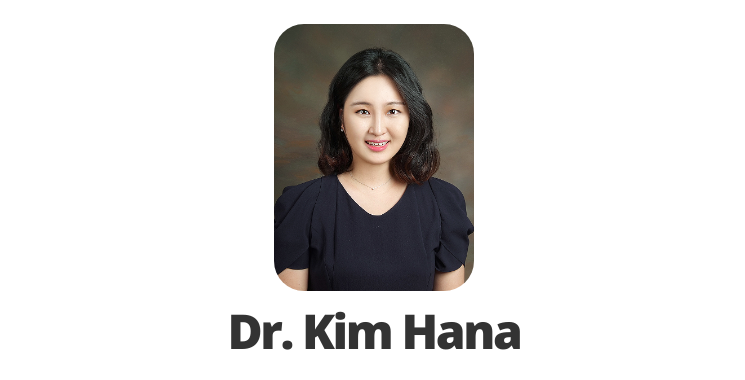
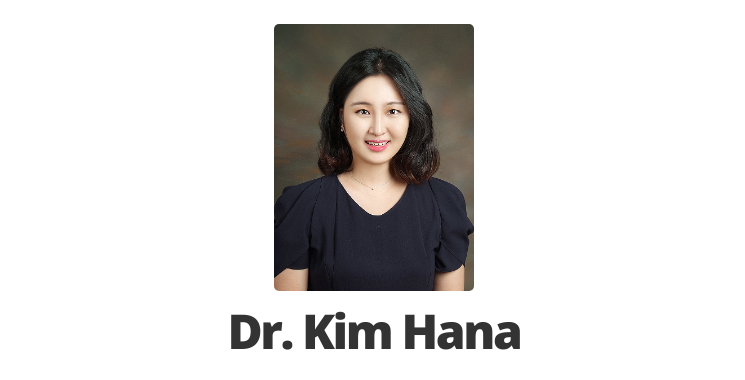
Before and after one commit to 0620hanakim/0620hanakim.github.io, a Jekyll site: the page built from index.html, in a window 1280 px wide. Shown: the top 380 px of the page, without its empty margins (266-1011 px from the left). Built offline with Jekyll 4.4.1, drawn with Linux system fonts in a browser that asks for light colours.

Commit message:
Update _resume.scss

```diff
--- a/_sass/_resume.scss
+++ b/_sass/_resume.scss
@@ -24,7 +24,7 @@
     width: 200px;
     max-width: 100%;
     overflow: hidden;
-    @include border-radius(30px);
+    @include border-radius(5px);
     margin: 0 auto;
     display: block;
   }
```
